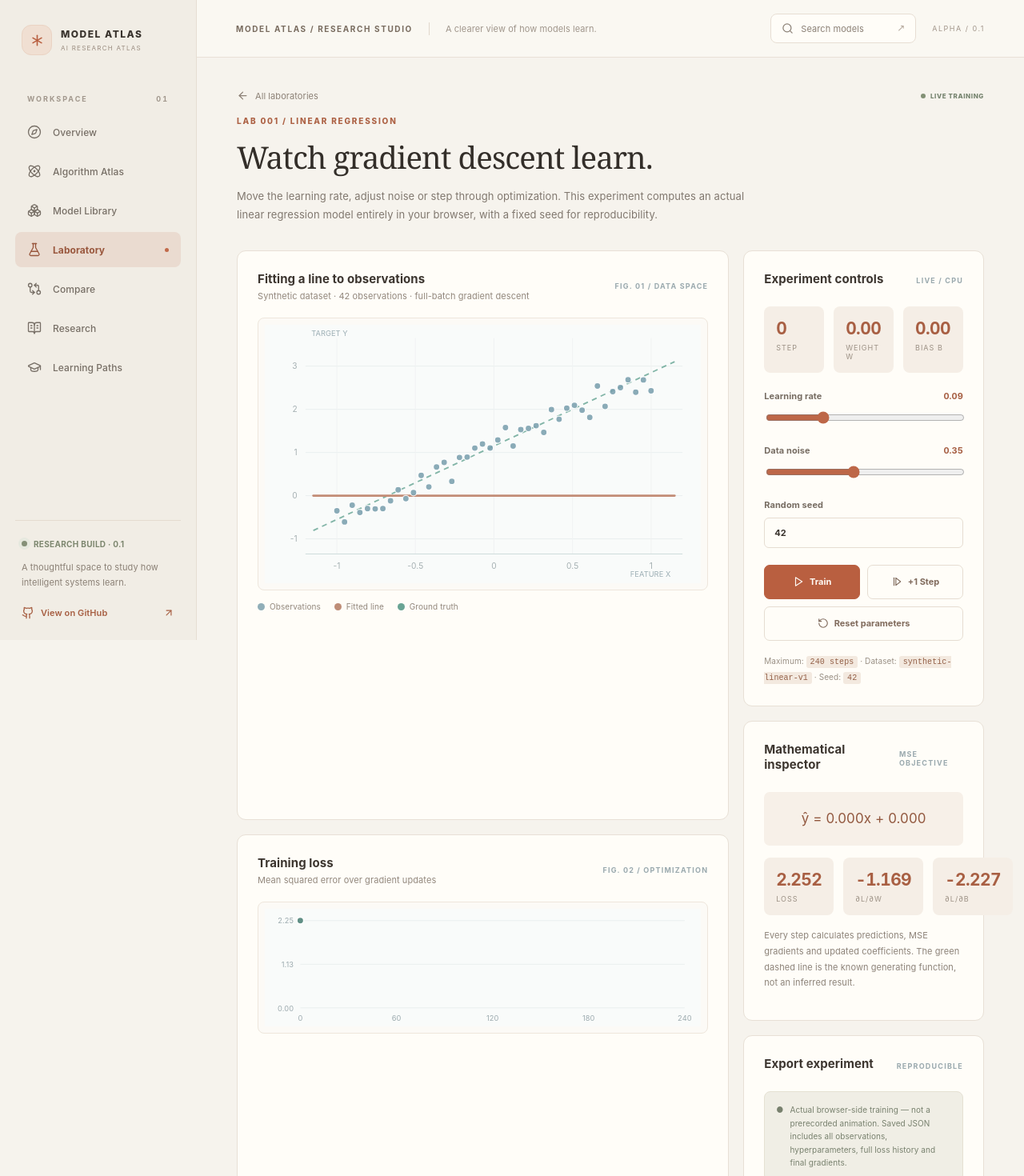
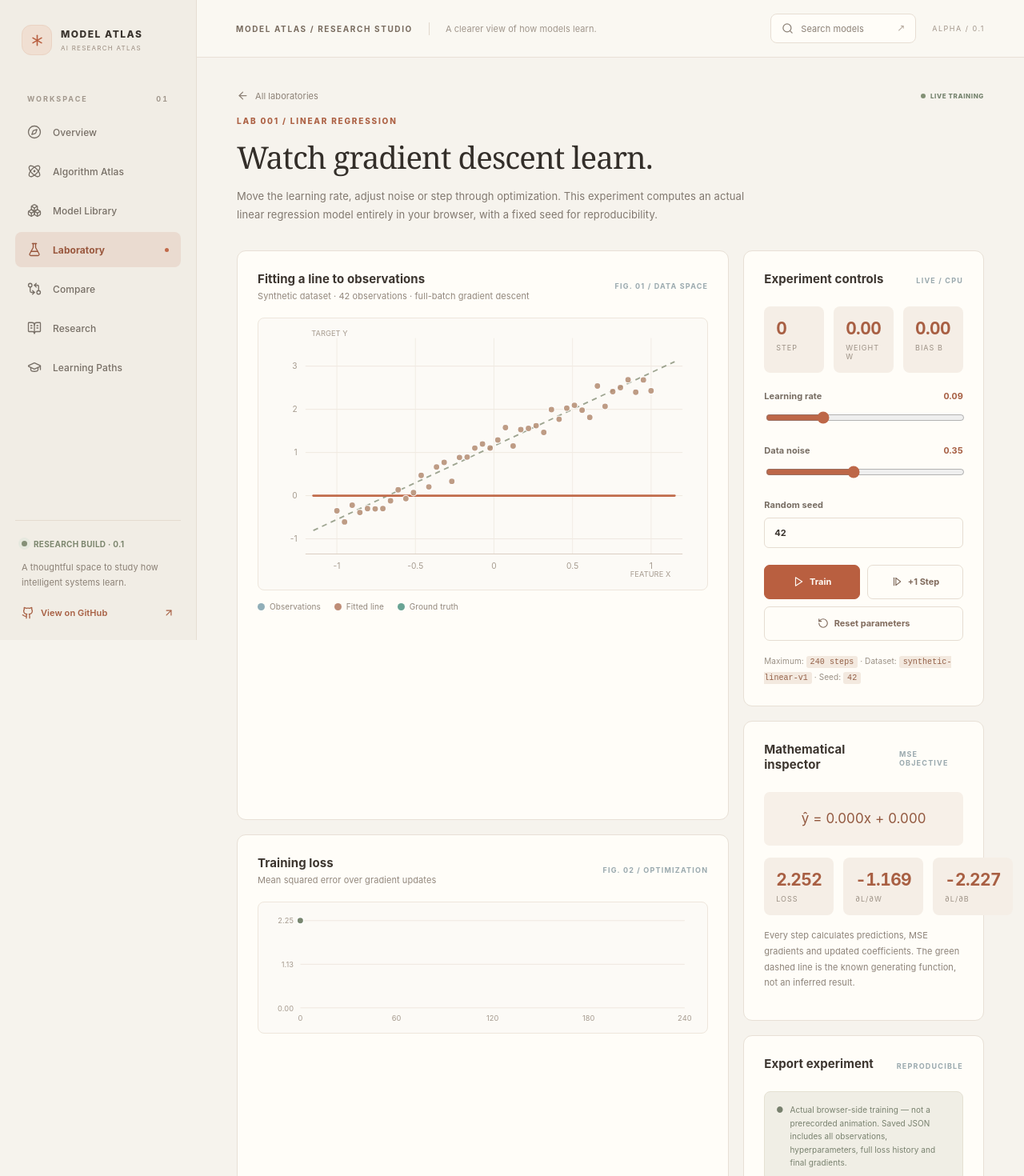
Before and after one commit to zeye-w/Model-Atlas, a Next.js app: page /lab/linear-regression in a window 1280 px wide. Shown: the top 1470 px of the page at 80% size. Built offline with nearby package versions, Linux system fonts and the light colour scheme.

Commit message:
style: align experiment plots with warm palette

```diff
--- a/src/components/RegressionLab.tsx
+++ b/src/components/RegressionLab.tsx
@@ -26,15 +26,15 @@ function DataPlot({ points, current }: { points: ReturnType<typeof makeDataset>;
   const fitY2 = yCoord(current.w * 1.15 + current.b);
   return <div className="plot-wrap">
     <svg id="regression-data-plot" viewBox="0 0 590 350" role="img" aria-label={`Scatter plot of ${points.length} synthetic observations and fitted line at step ${current.step}. Current weight ${current.w.toFixed(3)}, bias ${current.b.toFixed(3)}.`}>
-      <rect width="590" height="350" fill="#f9fbfa"/>
-      {[-1,0,1,2,3].map((y)=><g key={y}><line x1="55" y1={yCoord(y)} x2="565" y2={yCoord(y)} stroke="#e9eeee"/><text x="44" y={yCoord(y)+4} textAnchor="end" fontSize="11" fill="#a5b0b2">{y}</text></g>)}
-      {[-1,-.5,0,.5,1].map((x)=><g key={x}><line x1={xCoord(x)} y1="18" x2={xCoord(x)} y2="310" stroke="#f0f2f2"/><text x={xCoord(x)} y="330" textAnchor="middle" fontSize="11" fill="#a5b0b2">{x}</text></g>)}
-      <line x1="55" x2="565" y1="310" y2="310" stroke="#cbd9da"/>
-      <line x1={xCoord(-1.15)} x2={xCoord(1.15)} y1={yCoord(1.7 * -1.15 + 1.15)} y2={yCoord(1.7 * 1.15 + 1.15)} stroke="#65a493" strokeWidth="2" strokeDasharray="7 6" opacity=".8"/>
-      <line x1={xCoord(-1.15)} x2={xCoord(1.15)} y1={fitY1} y2={fitY2} stroke="#c38c76" strokeWidth="3" strokeLinecap="round"/>
-      {points.map((p,i)=><circle key={i} cx={xCoord(p.x)} cy={yCoord(p.y)} r="4.4" fill="#789ead" stroke="#fff" strokeWidth="1.35" opacity=".86"/>)}
-      <text x="549" y="341" textAnchor="end" fontSize="10" fill="#9caeb4">FEATURE X</text>
-      <text x="63" y="15" fontSize="10" fill="#9caeb4">TARGET Y</text>
+      <rect width="590" height="350" fill="#fcfaf6"/>
+      {[-1,0,1,2,3].map((y)=><g key={y}><line x1="55" y1={yCoord(y)} x2="565" y2={yCoord(y)} stroke="#eee7de"/><text x="44" y={yCoord(y)+4} textAnchor="end" fontSize="11" fill="#a69b8f">{y}</text></g>)}
+      {[-1,-.5,0,.5,1].map((x)=><g key={x}><line x1={xCoord(x)} y1="18" x2={xCoord(x)} y2="310" stroke="#f1ebe3"/><text x={xCoord(x)} y="330" textAnchor="middle" fontSize="11" fill="#a69b8f">{x}</text></g>)}
+      <line x1="55" x2="565" y1="310" y2="310" stroke="#d8cbbd"/>
+      <line x1={xCoord(-1.15)} x2={xCoord(1.15)} y1={yCoord(1.7 * -1.15 + 1.15)} y2={yCoord(1.7 * 1.15 + 1.15)} stroke="#879078" strokeWidth="2" strokeDasharray="7 6" opacity=".8"/>
+      <line x1={xCoord(-1.15)} x2={xCoord(1.15)} y1={fitY1} y2={fitY2} stroke="#c16b4b" strokeWidth="3" strokeLinecap="round"/>
+      {points.map((p,i)=><circle key={i} cx={xCoord(p.x)} cy={yCoord(p.y)} r="4.4" fill="#b58d73" stroke="#fff" strokeWidth="1.35" opacity=".86"/>)}
+      <text x="549" y="341" textAnchor="end" fontSize="10" fill="#a69b8f">FEATURE X</text>
+      <text x="63" y="15" fontSize="10" fill="#a69b8f">TARGET Y</text>
     </svg>
   </div>;
 }
@@ -46,11 +46,11 @@ function LossPlot({ history }: { history: TrainingState[] }) {
   const y = (loss: number) => h-bottom - (loss / maxLoss) * (h-top-bottom);
   const path = history.map((p,i)=>`${i===0?"M":"L"} ${x(p.step).toFixed(2)} ${y(p.loss).toFixed(2)}`).join(" ");
   return <div className="plot-wrap"><svg viewBox={`0 0 ${w} ${h}`} role="img" aria-label={`Loss history with ${history.length} recorded steps. Latest mean squared error ${history[history.length-1].loss.toFixed(5)}.`}>
-    <rect width={w} height={h} fill="#f9fbfa"/>
-    {[0,.5,1].map((fraction)=><g key={fraction}><line x1={left} x2={w-right} y1={y(maxLoss*fraction)} y2={y(maxLoss*fraction)} stroke="#e9eeee"/><text x={left-9} y={y(maxLoss*fraction)+4} textAnchor="end" fontSize="10" fill="#9dabaf">{(maxLoss*fraction).toFixed(2)}</text></g>)}
-    {[0,60,120,180,240].map((step)=><text key={step} x={x(step)} y={h-8} textAnchor="middle" fontSize="10" fill="#9dabaf">{step}</text>)}
-    <path d={path} stroke="#709a93" strokeWidth="2.8" fill="none" strokeLinecap="round" strokeLinejoin="round"/>
-    <circle cx={x(history[history.length-1].step)} cy={y(history[history.length-1].loss)} r="4.5" fill="#608f85" stroke="white" strokeWidth="1.5"/>
+    <rect width={w} height={h} fill="#fcfaf6"/>
+    {[0,.5,1].map((fraction)=><g key={fraction}><line x1={left} x2={w-right} y1={y(maxLoss*fraction)} y2={y(maxLoss*fraction)} stroke="#eee7de"/><text x={left-9} y={y(maxLoss*fraction)+4} textAnchor="end" fontSize="10" fill="#a69b8f">{(maxLoss*fraction).toFixed(2)}</text></g>)}
+    {[0,60,120,180,240].map((step)=><text key={step} x={x(step)} y={h-8} textAnchor="middle" fontSize="10" fill="#a69b8f">{step}</text>)}
+    <path d={path} stroke="#879078" strokeWidth="2.8" fill="none" strokeLinecap="round" strokeLinejoin="round"/>
+    <circle cx={x(history[history.length-1].step)} cy={y(history[history.length-1].loss)} r="4.5" fill="#78866f" stroke="white" strokeWidth="1.5"/>
   </svg></div>;
 }
 
```
